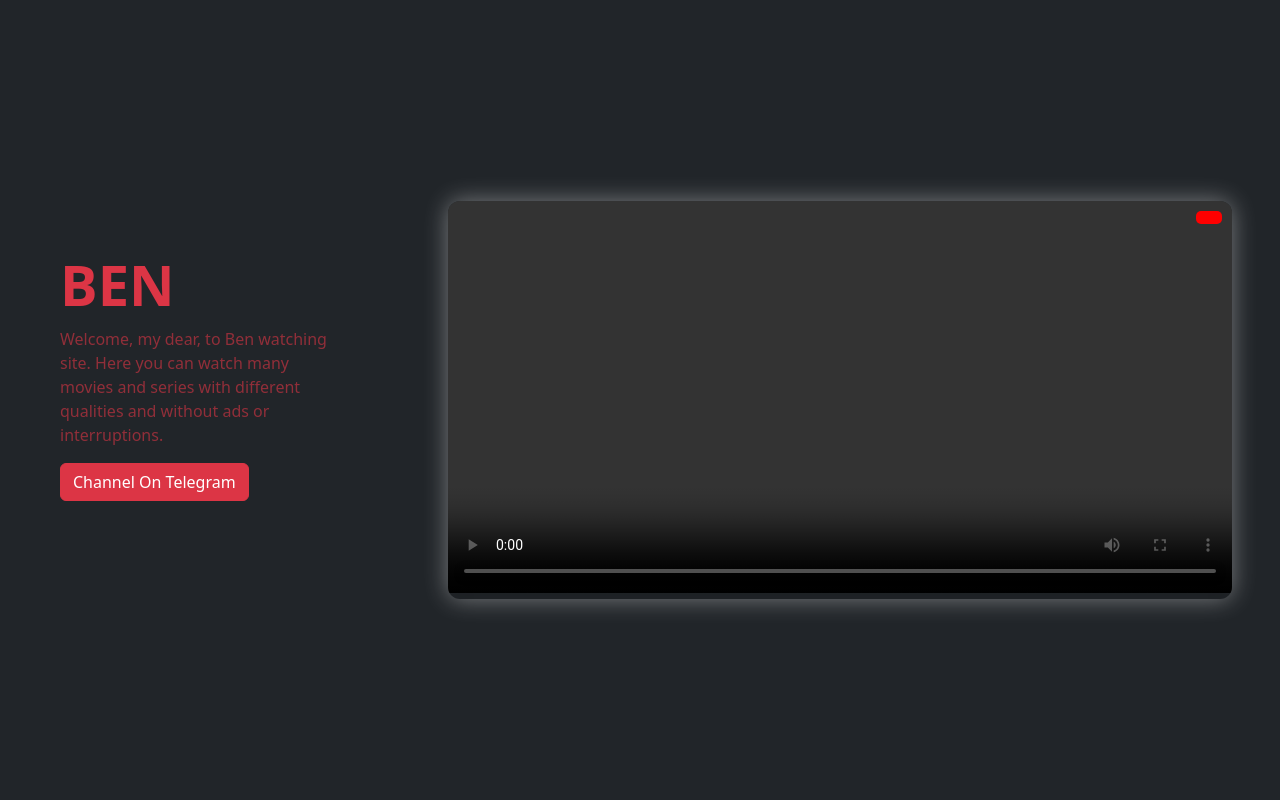
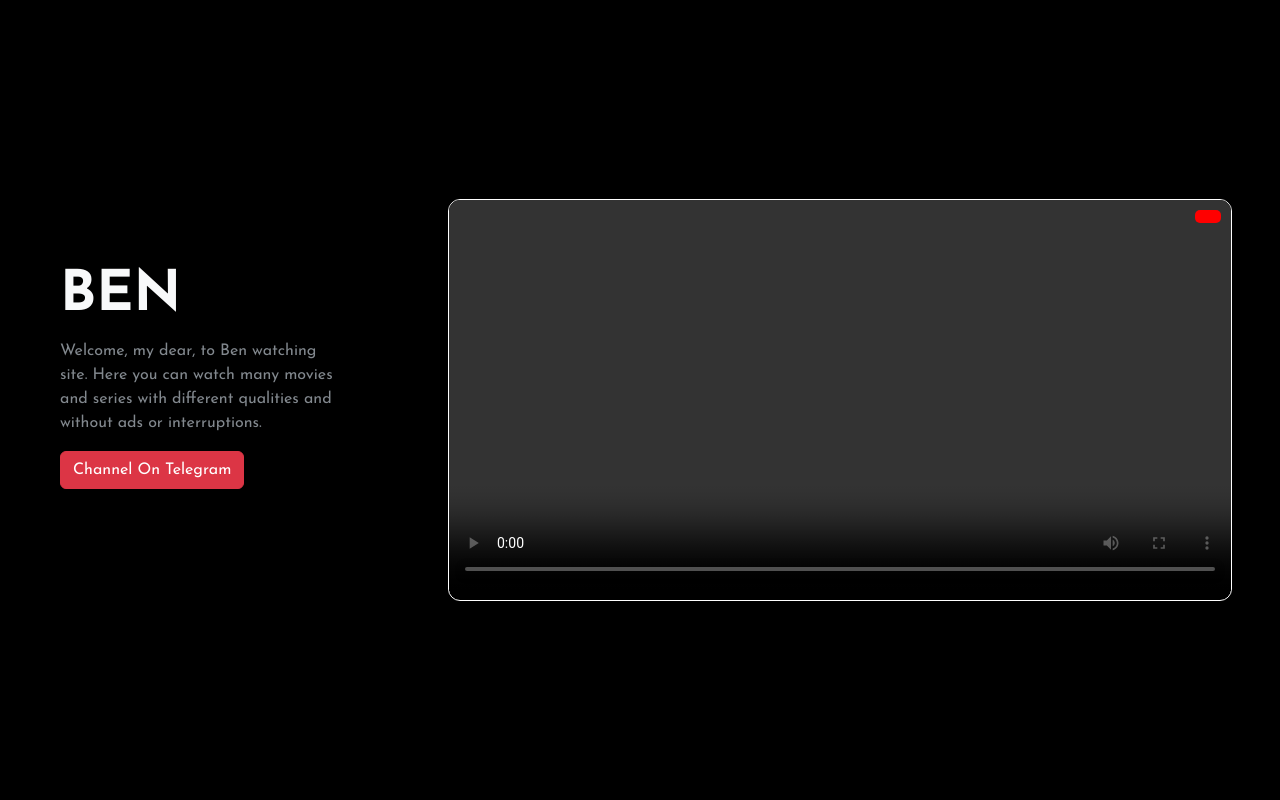
Before and after one commit to BenWorkSpace/videoplayer, a FastAPI app: template templates/watch.html in a window 1280 px wide. Run offline with FastAPI, Linux system fonts and the light colour scheme; the template is opened without the code that fills it, so the values that code supplies are empty; some libraries are stand-ins or nearby versions.

Commit message:
Update watch.html

```diff
--- a/templates/watch.html
+++ b/templates/watch.html
@@ -4,13 +4,14 @@
     <meta charset="UTF-8" />
     <meta name="viewport" content="width=device-width, initial-scale=1.0" />
     <title>Ben's Video Player</title>
+    <link rel="preconnect" href="https://fonts.googleapis.com">
+    <link rel="preconnect" href="https://fonts.gstatic.com" crossorigin>
+    <link href="https://fonts.googleapis.com/css2?family=Josefin+Sans:ital,wght@0,100..700;1,100..700&display=swap" rel="stylesheet">
     <!-- Bootstrap CSS -->
     <link href="https://cdn.jsdelivr.net/npm/bootstrap@5.3.0/dist/css/bootstrap.min.css" rel="stylesheet">
     <!-- Plyr CSS -->
     <link rel="stylesheet" href="https://cdn.plyr.io/3.7.8/plyr.css" />
     <style>
-
-
       /* Custom Styles for the page */
       :root {
         --plyr-color-main: #ff0000;
@@ -24,9 +25,16 @@
         --plyr-badge-background-color: #ff0000;
       }
 
+      body {
+        font-family: "Josefin Sans", sans-serif;
+        background-color: #000000;
+      }
+
       .video-container {
         border-radius: 12px !important;
         overflow: hidden;
+        border: 0.5px solid #ffffff;
+        /* box-shadow: 0px 0px 50px rgba(255, 255, 255, 0.5) !important; */
       }
 
       .quality-badge {
@@ -41,22 +49,17 @@
         border-radius: 5px;
       }
 
-      .text-muted-danger {
+      /* .text-muted-danger {
         color: rgba(220, 53, 69, 0.6);
-      }
-
-      /* Custom shadow effect similar to image design */
-      .video-container {
-        box-shadow: 0px 0px 25px rgba(255, 255, 255, 0.4) !important;
-      }
+      } */
     </style>
   </head>
-  <body class="bg-dark text-light p-5 d-flex align-items-center justify-content-center min-vh-100">
+  <body class="text-light p-5 d-flex align-items-center justify-content-center min-vh-100">
 
     <!-- Bootstrap Container for Layout -->
     <div class="container w-50 mb-5">
-      <h1 class="fw-bold display-4 text-danger text-start">BEN</h1>
-      <p class="w-75 text-muted-danger text-start">Welcome, my dear, to Ben watching site. Here you can watch many movies and series with different qualities and without ads or interruptions.</p>
+      <h1 class="fw-bold display-4 text-start">BEN</h1>
+      <p class="w-75 text-muted text-start">Welcome, my dear, to Ben watching site. Here you can watch many movies and series with different qualities and without ads or interruptions.</p>
 
       <!-- Button Group aligned left -->
       <div class="d-flex justify-content-start">
```
